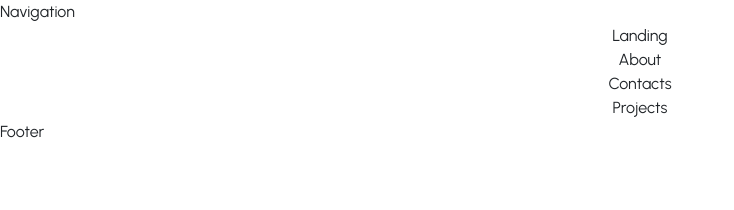
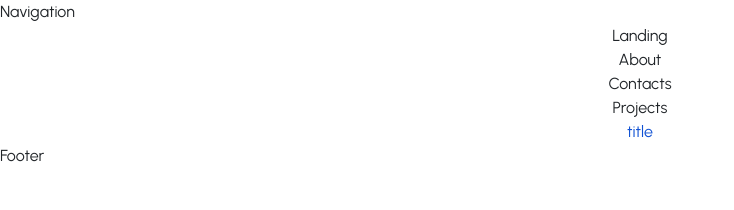
Before and after one commit to acm-ucr/ewb-website, a Next.js app: page / in a window 1280 px wide. Shown: the top 210 px of the page, without its empty margins (0-734 px from the left). Built offline with nearby package versions, Linux system fonts and the light colour scheme.

Commit message:
change color

```diff
--- a/src/app/page.js
+++ b/src/app/page.js
@@ -2,6 +2,7 @@ import About from "@/components/home/About";
 import Landing from "@/components/home/Landing";
 import Projects from "@/components/home/Projects";
 import WhyJoin from "@/components/home/Contacts";
+import Subtitle from "@/components/Subtitle";
 const Home = () => {
   return (
     <>
@@ -9,6 +10,7 @@ const Home = () => {
       <About />
       <WhyJoin />
       <Projects />
+      <Subtitle title="title" />
     </>
   );
 };
--- a/src/components/Subtitle.jsx
+++ b/src/components/Subtitle.jsx
@@ -1,5 +1,5 @@
 const Subtitle = ({ title, desptrion }) => {
-  return <div>{title}</div>;
+  return <div className="text-ewb-blue-200">{title}</div>;
 };
 
 export default Subtitle;
```
